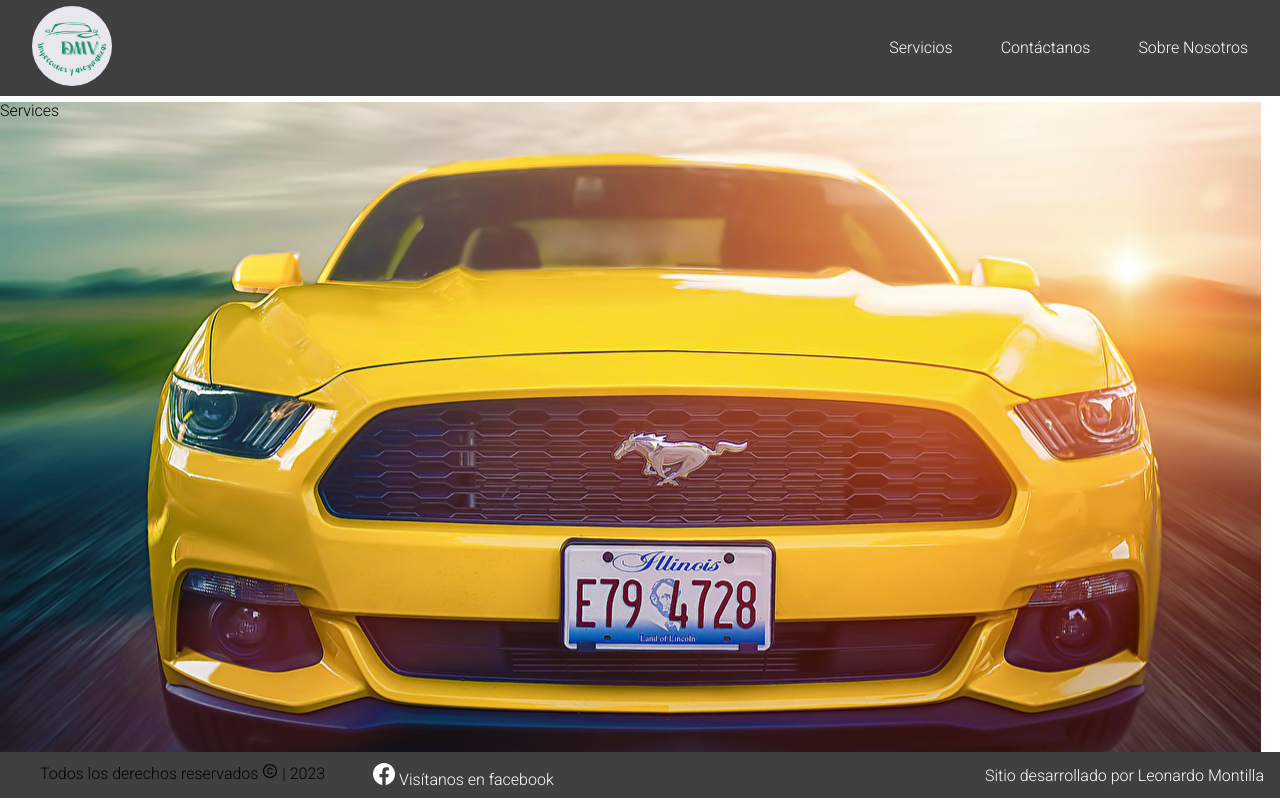
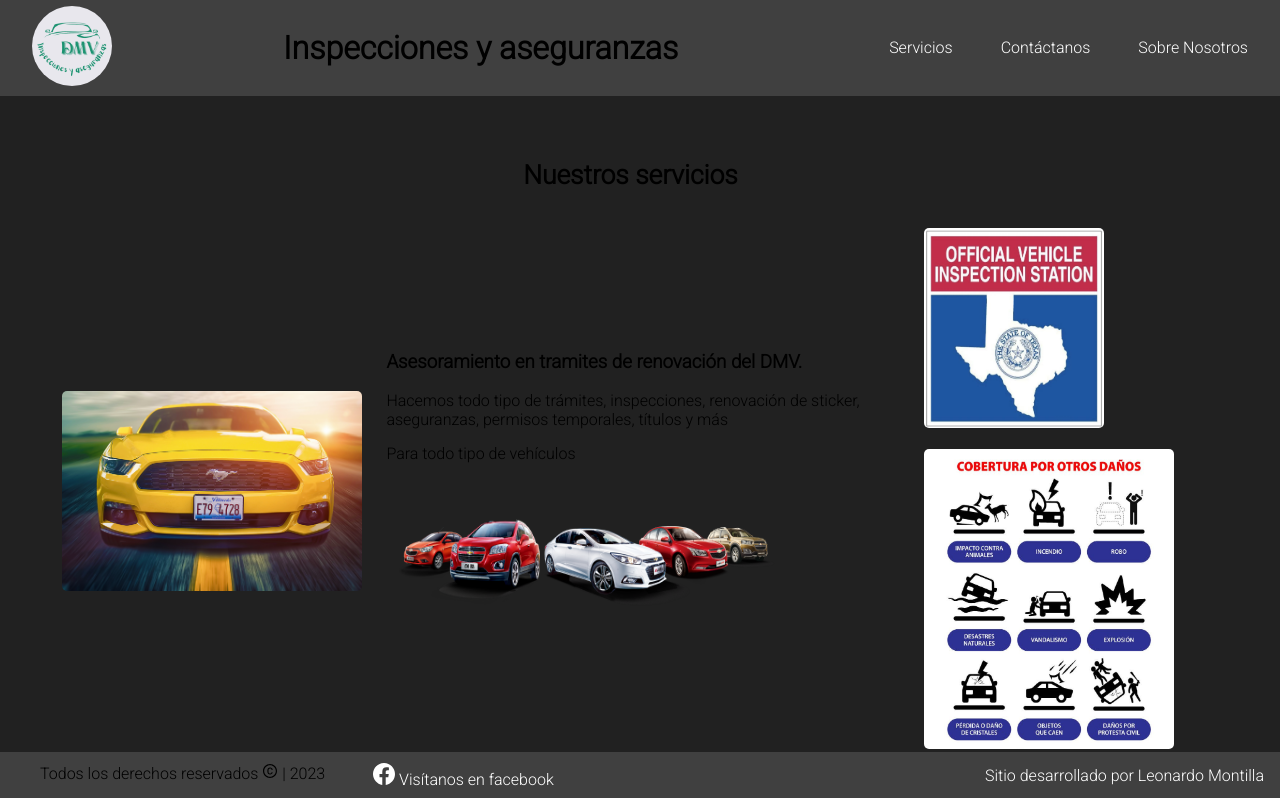
Before and after one commit to LeonardoMontilla74/dmv, a Next.js app: page / in a window 1280 px wide. Shown: the top 798 px of the page. Built offline with nearby package versions, Linux system fonts and the light colour scheme.

Commit message:
section services

```diff
--- a/app/globals.css
+++ b/app/globals.css
@@ -6,25 +6,12 @@ html
     scroll-behavior: smooth;
 }
 
-#services
-{
-  background-image: url('/assets/mustang.jpg');
-}
-
-#contact
-{
-  background-color: blue;
-}
-
-#about
-{
-  background-color: red;
-}
 body
 {
   margin: 0;
   margin-top: 6.4rem;
   padding: 0;
+  background-color: #212121;
 }
 
 h1
--- a/components/Navbar.tsx
+++ b/components/Navbar.tsx
@@ -18,6 +18,7 @@ export default function Navbar() {
           className={styles.logo}
         />
       </Link>
+      <h1>Inspecciones y aseguranzas</h1>
       <ul className={styles.listItems}>
         <li>
           <Link
--- a/components/Pages.module.css
+++ b/components/Pages.module.css
@@ -1,11 +1,43 @@
 /* ------------------ GENERAL ---------------- */
 .section
 {
+  display: flex;
+    flex-direction: column;
+    align-items: center;
+    justify-content: center;
   width: 98.5vw;
   height: calc(100vh - 6.1rem);
   scroll-margin-top: 6rem;
 }
 
+.title
+{
+  width: 99vw;
+  height: auto;
+  text-align: center;
+  font-size: 1.1rem;
+  font-weight: 300;
+}
 /* ------------------ SERVICES ---------------- */
+.cardServices
+{
+  display: flex;
+  gap: 1rem;
+  width: 90vw;
+  padding: 0.5rem;
+  justify-content: space-around;
+  align-items: center;
+}
+
+.text
+{
+  width: 25rem;
+}
+
+.image
+{
+  margin: 0.5rem;
+  border-radius: 5px;
+}
 /* ------------------ CONTACT ---------------- */
 /* ------------------ ABOUT ---------------- */
--- a/components/Services.tsx
+++ b/components/Services.tsx
@@ -1,3 +1,8 @@
+import Image from 'next/image';
+import mustang from '@/assets/mustang.jpg';
+import cars from '@/assets/cars.png';
+import image_inspecciones from '@/assets/inspecciones.jpeg';
+import image_aseguranzas from '@/assets/aseguranzas.jpeg';
 import styles from '@/components/Pages.module.css';
 
 export default function Services() {
@@ -6,7 +11,48 @@ export default function Services() {
       id="services"
       className={styles.section}
     >
-      Services
+      <header className={styles.title}>
+        <h2>Nuestros servicios</h2>
+      </header>
+      <div className={styles.cardServices}>
+        <Image
+          src={mustang}
+          alt='mustang'
+          width={300}
+          height={200}
+          className={styles.image}
+        />
+        <span className={styles.card}>
+          <h3 className={styles.cardTitle}>Asesoramiento en tramites de renovación del DMV.</h3>
+          <p className={styles.textDesc}>Hacemos todo tipo de trámites, inspecciones,
+            renovación de sticker, aseguranzas,
+            permisos temporales, títulos y más</p>
+          <strong>Para todo tipo de vehículos</strong>
+
+          <Image
+            src={cars}
+            alt='todo tipo de vehiculos'
+            width={400}
+            height={180}
+          />
+        </span>
+        <div>
+          <Image
+            src={image_inspecciones}
+            alt='inspecciones'
+            width={180}
+            height={200}
+            className={styles.image}
+          />
+          <Image
+            src={image_aseguranzas}
+            alt='inspecciones'
+            width={250}
+            height={300}
+            className={styles.image}
+          />
+        </div>
+      </div>
     </section>
   );
 }
```
Also changed, not shown: assets/aseguranzas.jpeg (added), assets/inspecciones.jpeg (added).
